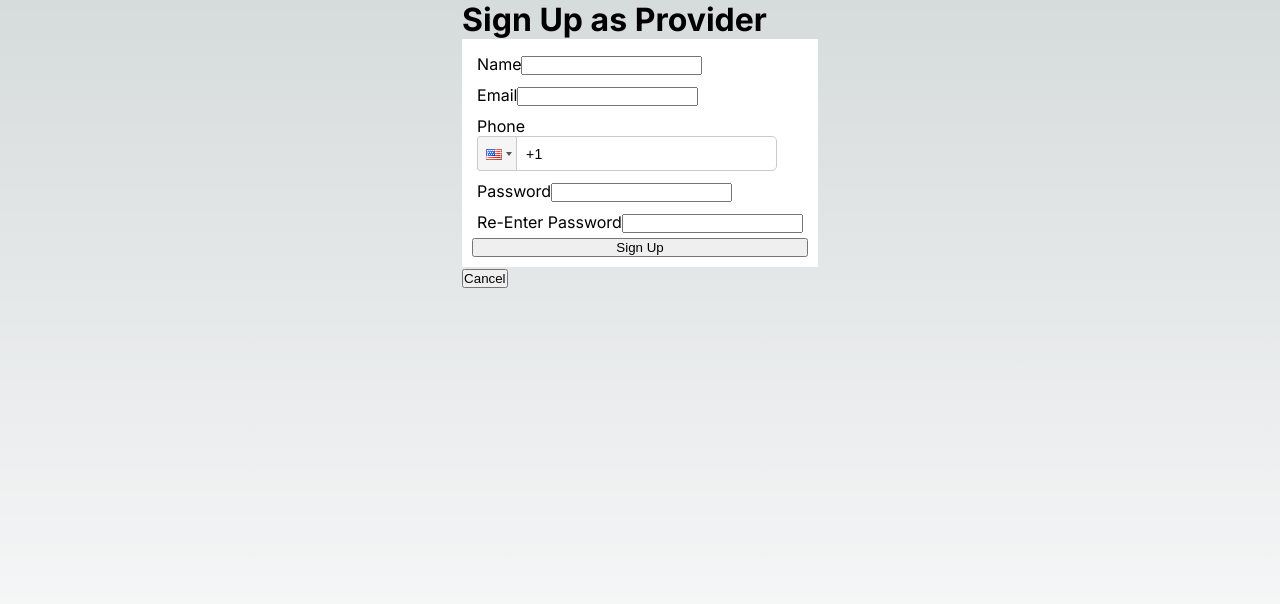
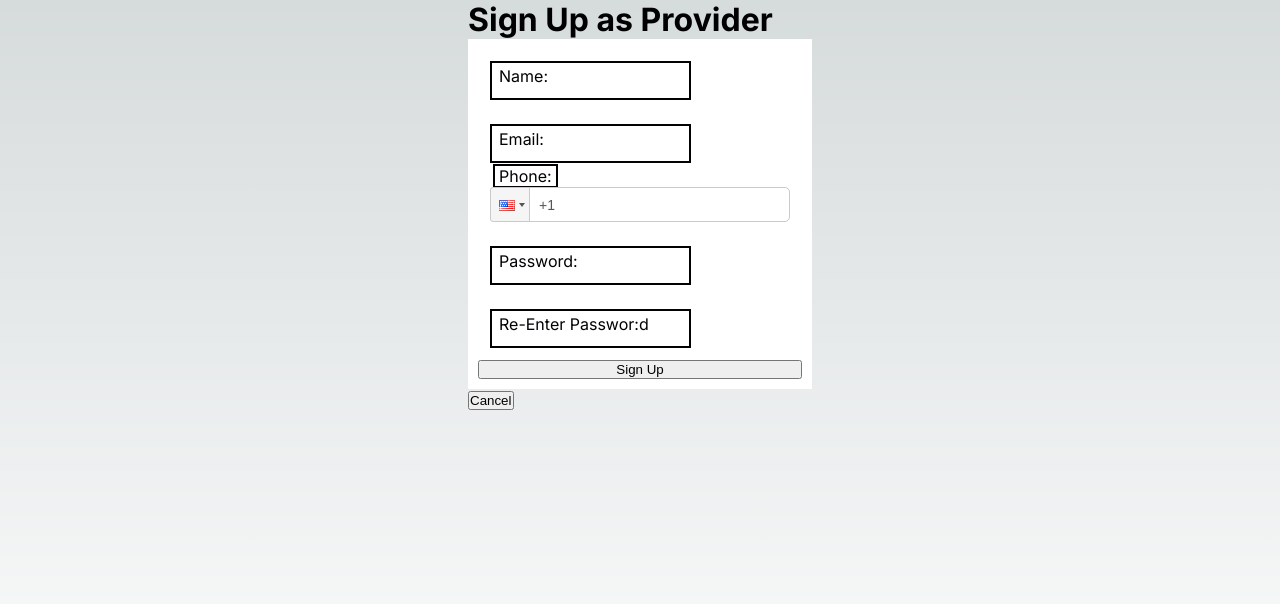
Before and after one commit to Dia-Dev-Design/shearly-next, a Next.js app: page /signup/provider in a window 1280 px wide. Shown: the top 604 px of the page. Built offline with nearby package versions, Linux system fonts and the light colour scheme.

Commit message:
Added some changes on the css

```diff
--- a/app/signin/provider/page.module.css
+++ b/app/signin/provider/page.module.css
@@ -2,10 +2,6 @@
     display: flex;
     justify-content: center;
     min-height: 100vh;
-}
-
-.div {
-    padding: 5px;
 }
 
 .form {
@@ -16,3 +12,40 @@
     background: white;
     padding: 10px;
 }
+
+.field {
+    position: relative;
+    padding: 12px;
+}
+
+.field input {
+    color: #565656;
+    background: none;
+    padding: 0.625rem;
+    border: 2px solid #030104
+}
+
+.field label {
+    position: absolute;
+    top: 5px;
+    left: 5px;
+    translate: 0.625rem 0.625rem;
+    color: #030104;
+    background-color: white;
+    padding-inline: 0.25rem;
+    border: 2px solid transparent;
+    pointer-events: none;
+    transition: translate 250ms,
+                background-color 250ms,
+                border-color 250ms;
+}
+
+.field:focus-within label,
+.field:not(:has(:placeholder-shown)) label{
+    translate: 0.625rem -1rem;
+    border-color: #030104;
+}
+
+.field::placeholder {
+    color: transparent;
+}
--- a/app/signup/provider/page.module.css
+++ b/app/signup/provider/page.module.css
@@ -2,10 +2,6 @@
     display: flex;
     justify-content: center;
     min-height: 100vh;
-}
-
-.div {
-    padding: 5px;
 }
 
 .form {
@@ -16,3 +12,40 @@
     background: white;
     padding: 10px;
 }
+
+.field {
+    position: relative;
+    padding: 12px;
+}
+
+.field input {
+    color: #565656;
+    background: none;
+    padding: 0.625rem;
+    border: 2px solid #030104
+}
+
+.field label {
+    position: absolute;
+    top: 5px;
+    left: 5px;
+    translate: 0.625rem 0.625rem;
+    color: #030104;
+    background-color: white;
+    padding-inline: 0.25rem;
+    border: 2px solid transparent;
+    pointer-events: none;
+    transition: translate 250ms,
+                background-color 250ms,
+                border-color 250ms;
+}
+
+.field:focus-within label,
+.field:not(:has(:placeholder-shown)) label{
+    translate: 0.625rem -1rem;
+    border-color: #030104;
+}
+
+.field::placeholder {
+    color: transparent;
+}
--- a/app/signup/provider/page.tsx
+++ b/app/signup/provider/page.tsx
@@ -58,23 +58,23 @@ export default function Provider() {
         <h1>Sign Up as Provider</h1>
 
         <form method="POST" action="#mongooseEmail" onSubmit={submitForm} className={styles.form}>
-          <div className={styles.div}>
-            <label>Name</label>
-            <input type="text" name="name" onChange={handleInput} value={signup.name} />
+          <div className={styles.field}>
+            <label>Name:</label>
+            <input type="text" name="name" onChange={handleInput} value={signup.name} placeholder="..." />
           </div>
 
-          <div className={styles.div}>
-            <label>Email</label>
-            <input type="text" name="email" onChange={handleInput} value={signup.email} />
+          <div className={styles.field}>
+            <label>Email:</label>
+            <input type="text" name="email" onChange={handleInput} value={signup.email} placeholder="..." />
           </div>
 
-          <div className={styles.div}>
-            <label>Phone</label>
-            <PhoneInput country={'us'} value={signup.phone} onChange={phone => this.setState({ phone })} />
+          <div className={styles.field}>
+            <label>Phone:</label>
+            <PhoneInput country={'us'} value={signup.phone} onChange={phone => this.setSignup({ phone })} placeholder="..." />
           </div>
 
-          <div className={styles.div}>
-            <label>Password</label>
+          <div className={styles.field}>
+            <label>Password:</label>
             <input
                 type="password"
                 name="password"
@@ -82,12 +82,13 @@ export default function Provider() {
                 value={signup.password}
                 pattern="[a-z]{0,9}" //add if possible or wanted {#@$!}
                 title="Password should be digits (0 to 9) or alphabets (a to z)."
+                placeholder="..."
             />
           </div>
 
-          <div className={styles.div}>
-            <label>Re-Enter Password</label>
-            <input type="password" name="re-enter-password" onChange={handleInput} value={signup.password}/>
+          <div className={styles.field}>
+            <label>Re-Enter Passwor:d</label>
+            <input type="password" name="re-enter-password" onChange={handleInput} value={signup.password} placeholder="..." />
           </div>
 
           <button type="submit">Sign Up</button>
```
Also changed, not shown: app/signin/provider/page.tsx (+6 -6 lines).
